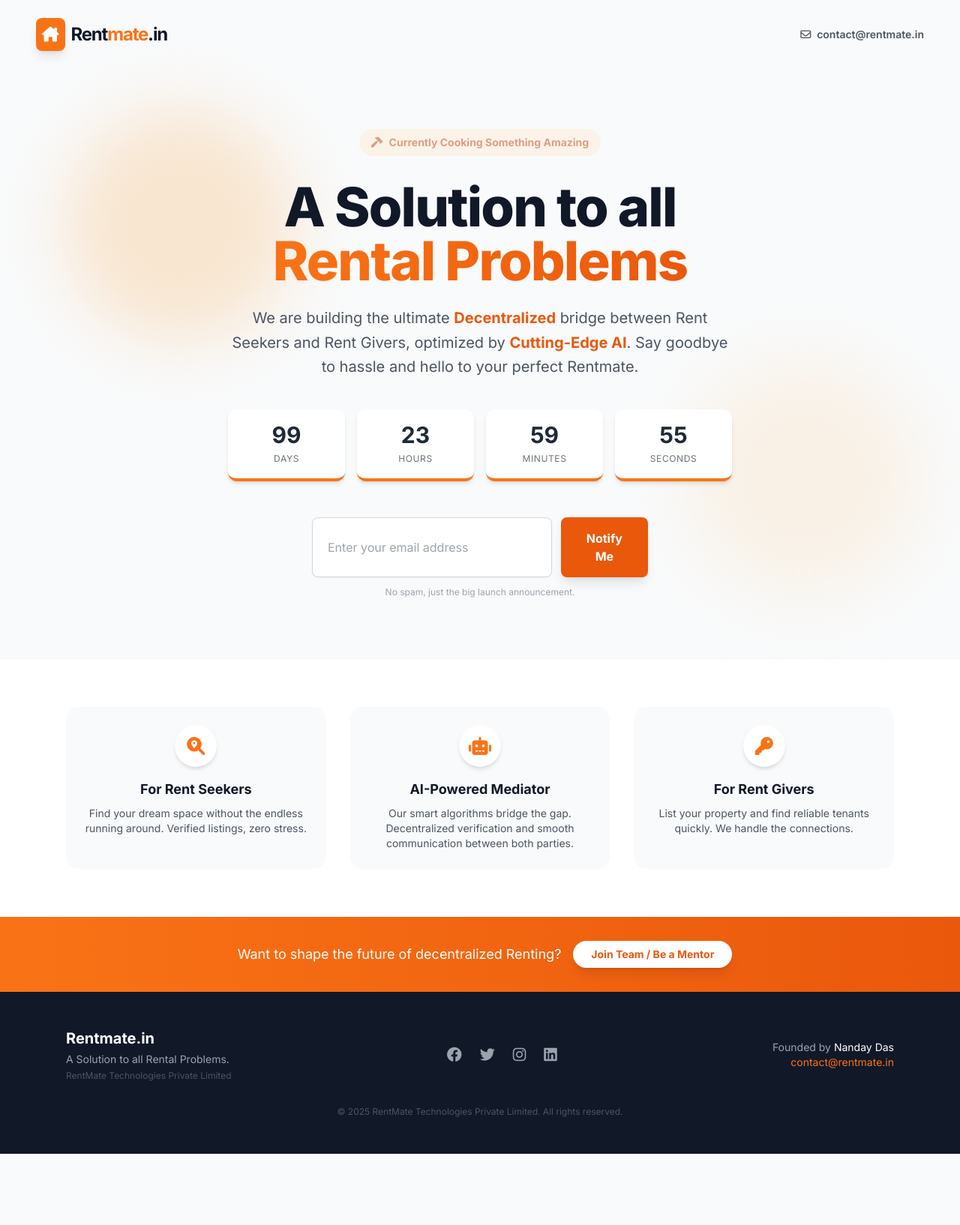
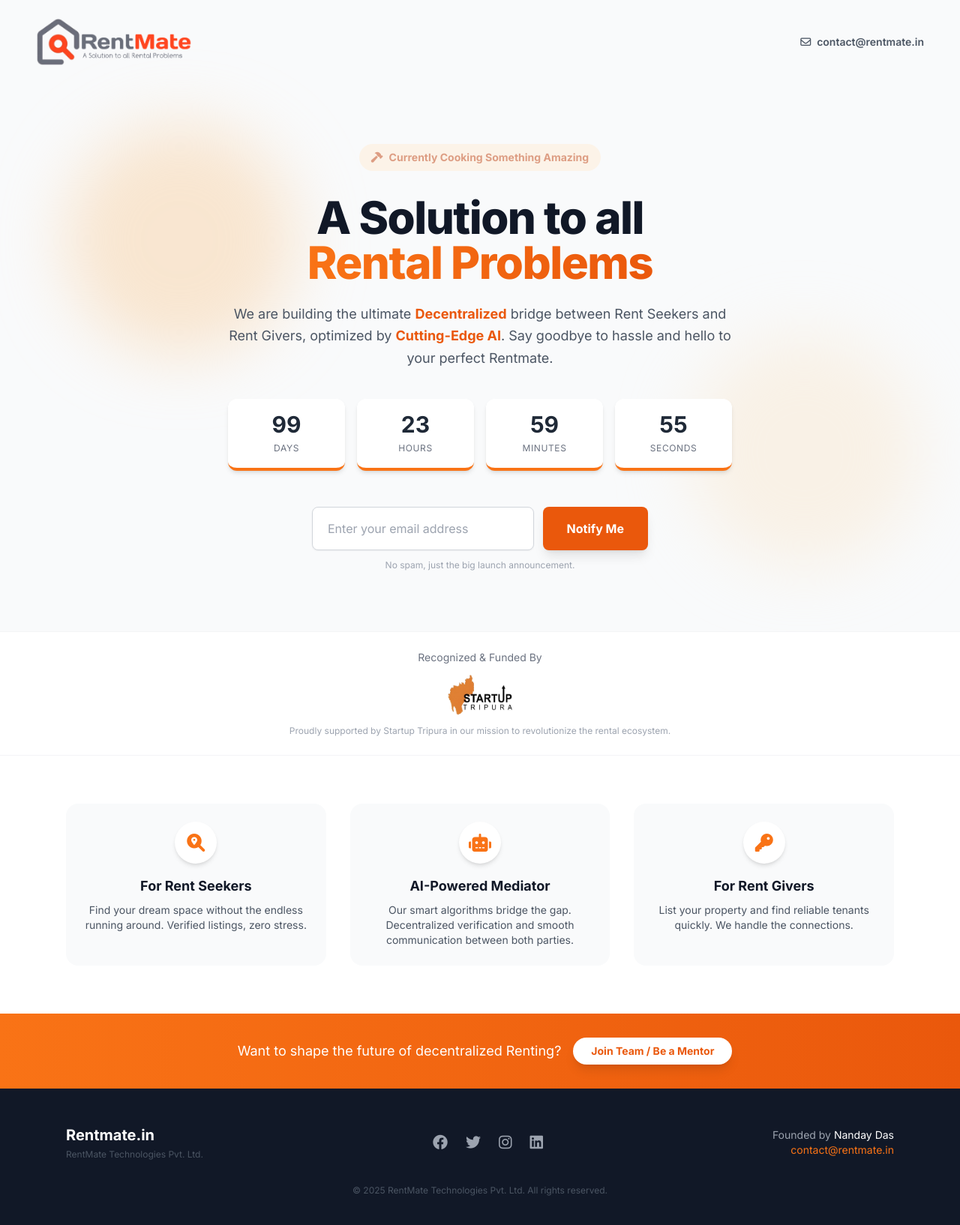
Before and after one commit to nandaydas/rentmate.in, a website: page index.html in a window 1280 px wide. Shown: the whole page at 75% size. Before the commit the page ends 1539 px from the top, so only its background shows below. Drawn offline with nearby package versions, Linux system fonts and the light colour scheme.

Commit message:
Refactor code structure for improved readability and maintainability

```diff
--- a/index.html
+++ b/index.html
@@ -20,12 +20,36 @@
     />
     <meta name="robots" content="index, follow" />
 
-    <script src="https://cdn.tailwindcss.com"></script>
+    <!-- Open Graph / Social -->
+    <meta property="og:title" content="Rentmate - Coming Soon" />
+    <meta
+      property="og:description"
+      content="Rentmate is building the ultimate decentralized bridge between rent seekers and rent givers, powered by cutting-edge AI. Say goodbye to rental hassles and hello to your perfect Rentmate."
+    />
+    <meta property="og:type" content="website" />
+    <meta property="og:url" content="https://rentmate.in/" />
+    <meta property="og:site_name" content="Rentmate" />
+    <meta property="og:locale" content="en_IN" />
+    <meta
+      property="og:image"
+      content="assets\images\app_logo.png"
+    />
+    <meta
+      property="og:image:alt"
+      content="Rentmate — Decentralized rental platform"
+    />
+
+
     <link
       href="https://cdnjs.cloudflare.com/ajax/libs/font-awesome/6.0.0/css/all.min.css"
       rel="stylesheet"
     />
+
+    <link rel="icon" type="image/x-icon" href="assets\images\favicon.ico">
+
+    <script src="https://cdn.tailwindcss.com"></script>
     <link rel="stylesheet" href="assets/css/custom.css" />
+
     <script>
       tailwind.config = {
         theme: {
@@ -84,12 +108,9 @@
       class="w-full py-6 px-6 md:px-12 flex justify-between items-center relative z-10"
     >
       <div class="flex items-center gap-2">
-        <div class="bg-brand-500 text-white p-2 rounded-lg shadow-lg">
-          <i class="fa-solid fa-house-chimney text-xl"></i>
-        </div>
-        <span class="text-2xl font-bold tracking-tighter text-gray-900"
-          >Rent<span class="text-brand-500">mate</span>.in</span
-        >
+        <a href="/" class="inline-flex items-center" aria-label="Rentmate home">
+          <img src="assets/images/rentmate_logo.png" alt="Rentmate" class="h-10 sm:h-12 md:h-14 lg:h-16 object-contain w-auto max-w-[280px]" />
+        </a>
       </div>
       <a
         href="mailto:contact@rentmate.in"
@@ -122,7 +143,7 @@
 
         <!-- Main Heading -->
         <h1
-          class="text-5xl md:text-7xl font-extrabold tracking-tight text-gray-900 mb-6"
+          class="text-4xl md:text-6xl font-extrabold tracking-tight text-gray-900 mb-6"
         >
           A Solution to all <br />
           <span
@@ -133,7 +154,7 @@
 
         <!-- Description -->
         <p
-          class="text-xl text-gray-600 mb-10 max-w-2xl mx-auto leading-relaxed"
+          class="text-lg text-gray-600 mb-10 max-w-2xl mx-auto leading-relaxed"
         >
           We are building the ultimate
           <strong class="text-brand-600">Decentralized</strong> bridge between
@@ -203,7 +224,7 @@
               />
               <button
                 type="submit"
-                class="w-full sm:w-auto px-8 py-4 bg-brand-600 hover:bg-brand-700 text-white font-bold rounded-lg shadow-lg hover:shadow-xl transition transform hover:-translate-y-0.5"
+                class="w-full sm:w-auto px-8 py-4 bg-brand-600 hover:bg-brand-700 text-white font-bold rounded-lg shadow-lg hover:shadow-xl transition transform hover:-translate-y-0.5 whitespace-nowrap"
               >
                 Notify Me
               </button>
@@ -222,6 +243,23 @@
         </div>
       </div>
     </main>
+
+    <!-- Recognition Banner -->
+    <section class="bg-white border-t border-gray-100 py-6">
+      <div class="max-w-4xl mx-auto px-6 text-center">
+        <div class="flex flex-col items-center gap-3">
+          <span class="text-sm text-gray-500 font-medium">Recognized & Funded By</span>
+          <img
+            src="assets/images/startup_tripura.png"
+            alt="Startup Tripura"
+            class="h-12 sm:h-14 object-contain"
+          />
+          <p class="text-xs text-gray-400 max-w-2xl">
+            Proudly supported by Startup Tripura in our mission to revolutionize the rental ecosystem.
+          </p>
+        </div>
+      </div>
+    </section>
 
     <!-- Feature Teasers -->
     <section class="bg-white py-16 border-t border-gray-100">
@@ -311,32 +349,31 @@
       >
         <div class="text-center md:text-left">
           <h4 class="text-white font-bold text-xl mb-1">Rentmate.in</h4>
-          <p class="text-sm mb-1">A Solution to all Rental Problems.</p>
           <p class="text-xs text-gray-600">
-            RentMate Technologies Private Limited
+            RentMate Technologies Pvt. Ltd.
           </p>
         </div>
 
-        <div class="flex gap-6">
+        <div class="flex gap-6 items-center">
           <!-- Social Placeholders -->
           <a
             href="https://www.facebook.com/rentmate.technologies"
-            class="hover:text-brand-500 transition"
+            class="hover:text-brand-500 transition flex items-center justify-center"
             ><i class="fa-brands fa-facebook text-xl"></i
           ></a>
           <a
             href="https://x.com/RentMate"
-            class="hover:text-brand-500 transition"
+            class="hover:text-brand-500 transition flex items-center justify-center"
             ><i class="fa-brands fa-twitter text-xl"></i
           ></a>
           <a
             href="https://www.instagram.com/rentmate.official/"
-            class="hover:text-brand-500 transition"
+            class="hover:text-brand-500 transition flex items-center justify-center"
             ><i class="fa-brands fa-instagram text-xl"></i
           ></a>
           <a
             href="https://www.linkedin.com/company/rentmate-technologies/"
-            class="hover:text-brand-500 transition"
+            class="hover:text-brand-500 transition flex items-center justify-center"
             ><i class="fa-brands fa-linkedin text-xl"></i
           ></a>
         </div>
@@ -356,7 +393,7 @@
         </div>
       </div>
       <div class="text-center text-xs text-gray-600 mt-8">
-        &copy; 2025 RentMate Technologies Private Limited. All rights reserved.
+        &copy; 2025 RentMate Technologies Pvt. Ltd. All rights reserved.
       </div>
     </footer>
 
```
Also changed, not shown: assets/images/app_logo.png (added), assets/images/favicon.ico (added), assets/images/msme_logo.png (added), assets/images/rentmate_logo.png (added), assets/images/startup_tripura.png (added), 1 other file.
